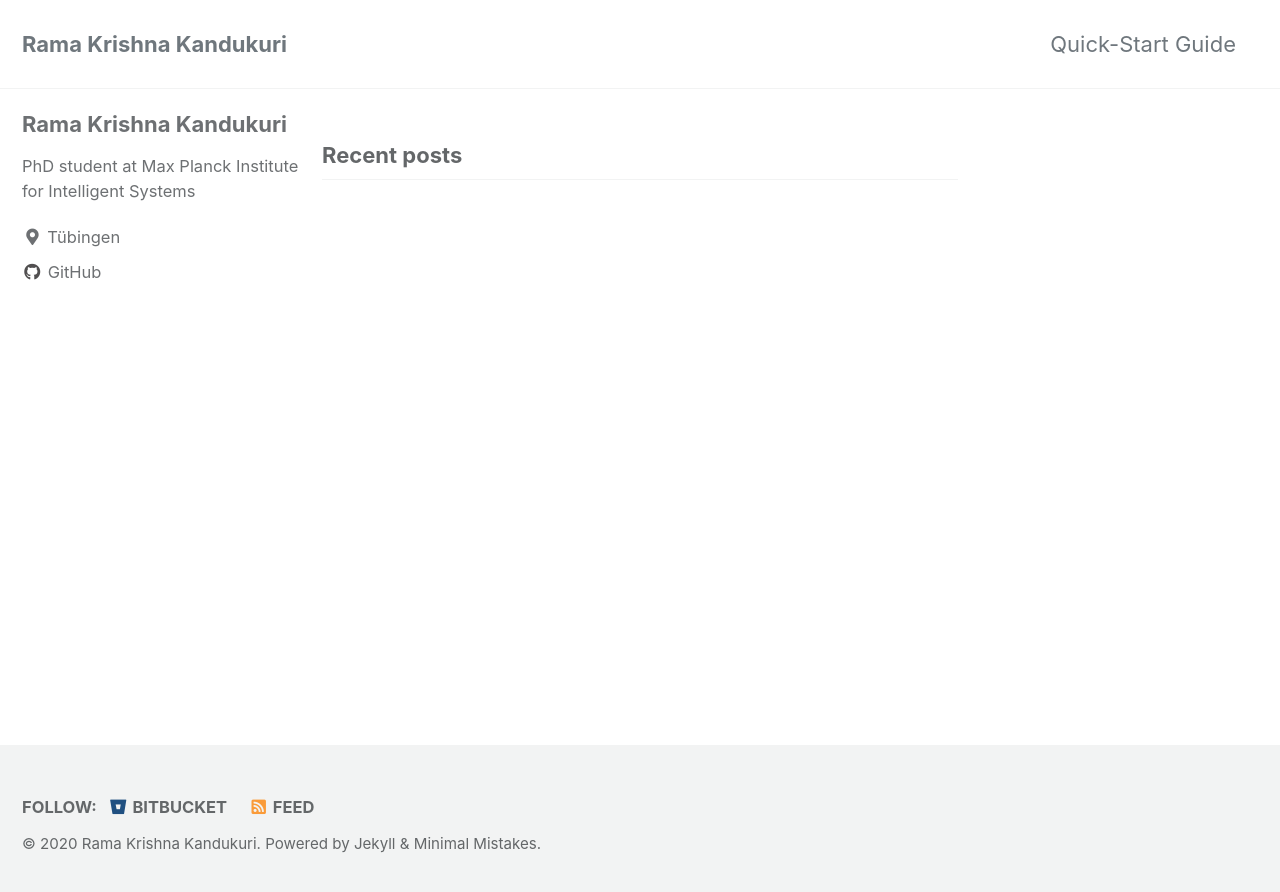
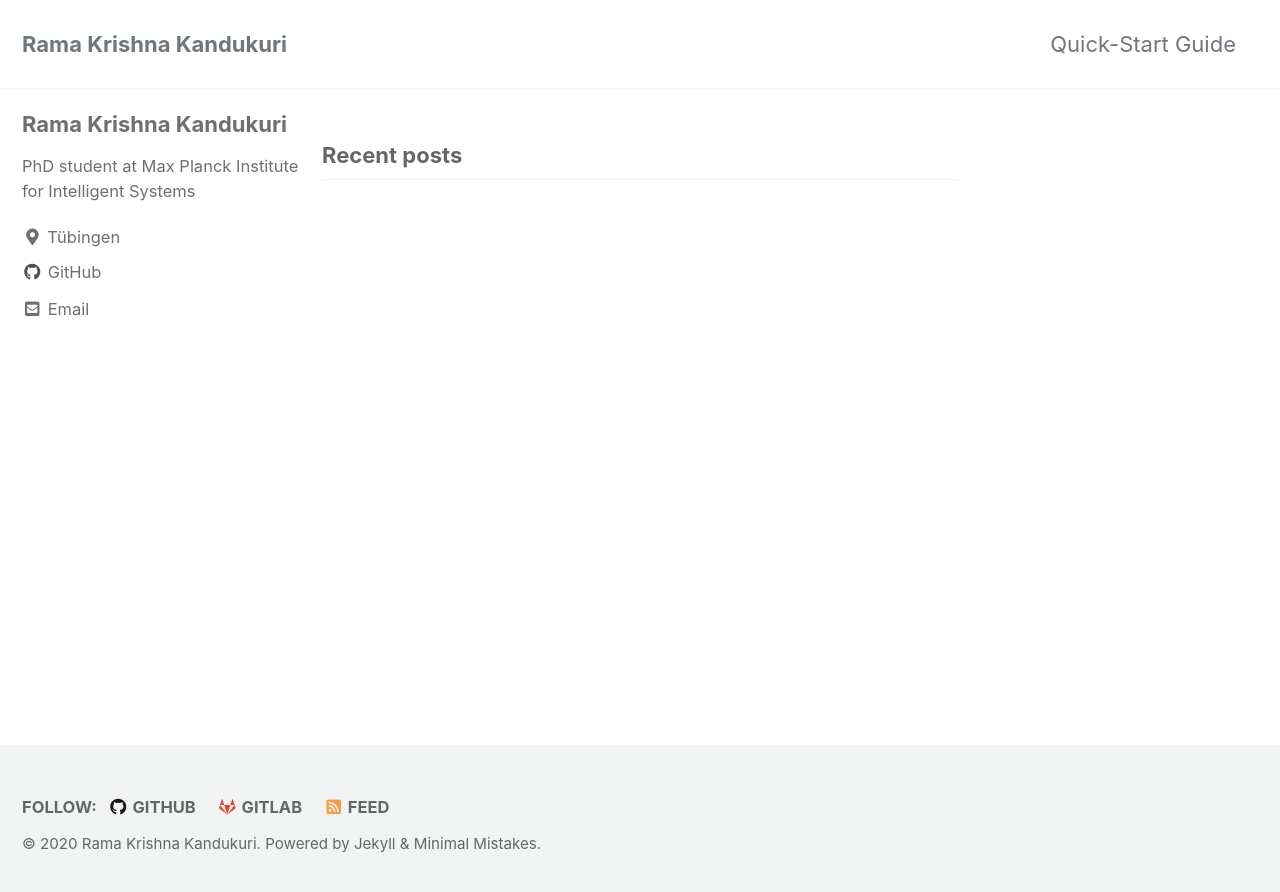
Before and after one commit to prasadkrkp/prasadkrkp.github.io, a Jekyll site: the page built from index.html, in a window 1280 px wide. Shown: the top 892 px of the page. Built offline with Jekyll 4.4.1, drawn with Linux system fonts in a browser that asks for light colours; cached includes are drawn as plain includes; the list of posts is cut into pages by our own code; part of the change alters nothing that is shown.

```diff
--- a/_config.yml
+++ b/_config.yml
@@ -97,7 +97,7 @@ author:
   avatar           : # path of avatar image, e.g. "/assets/images/bio-photo.jpg"
   bio              : "PhD student at Max Planck Institute for Intelligent Systems"
   location         : "Tübingen"
-  email            :
+  email            : "rama.kandukuri@tuebingen.mpg.de"
   links:
     - label: "Email"
       icon: "fas fa-fw fa-envelope-square"
@@ -129,13 +129,13 @@ footer:
       # url:
     - label: "GitHub"
       icon: "fab fa-fw fa-github"
-      # url:
+      url: "https://github.com/prasadkrkp"
     - label: "GitLab"
       icon: "fab fa-fw fa-gitlab"
-      # url:
+      url: "https://gitlab.tuebingen.mpg.de/rkandukuri"
     - label: "Bitbucket"
       icon: "fab fa-fw fa-bitbucket"
-      url: "https://github.com/prasadkrkp"
+      # url:
     - label: "Instagram"
       icon: "fab fa-fw fa-instagram"
       # url:
```
